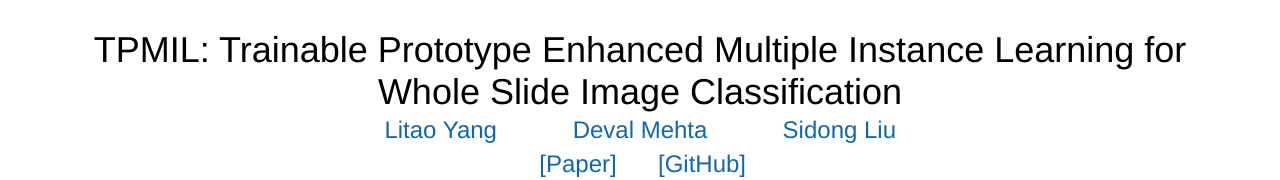
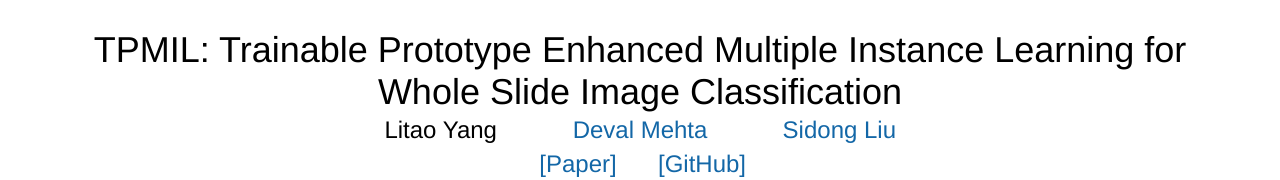
Before and after one commit to LitaoYang-Jet/TPMIL, a plain HTML site: page index.html in a window 1280 px wide. Shown: the top 180 px of the page. Drawn offline with Linux system fonts and the light colour scheme; a script that the page names is missing.

Commit message:
Update index.html

```diff
--- a/index.html
+++ b/index.html
@@ -144,7 +144,7 @@
 				<tr>
 					<td align=center width=100px>
 						<center>
-							<span style="font-size:24px"><a href="https://en.wikipedia.org/wiki/James_J._Gibson">Litao Yang</a></span>
+							<span style="font-size:24px">Litao Yang</a></span>
 						</center>
 					</td>
 					<td align=center width=100px>
```
